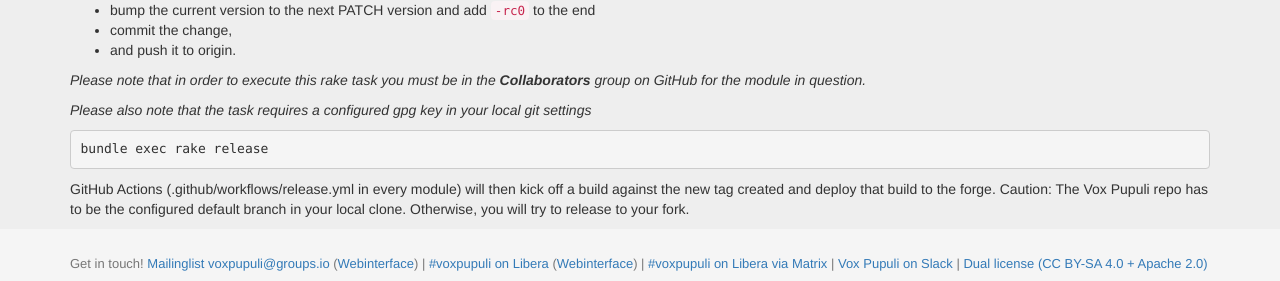
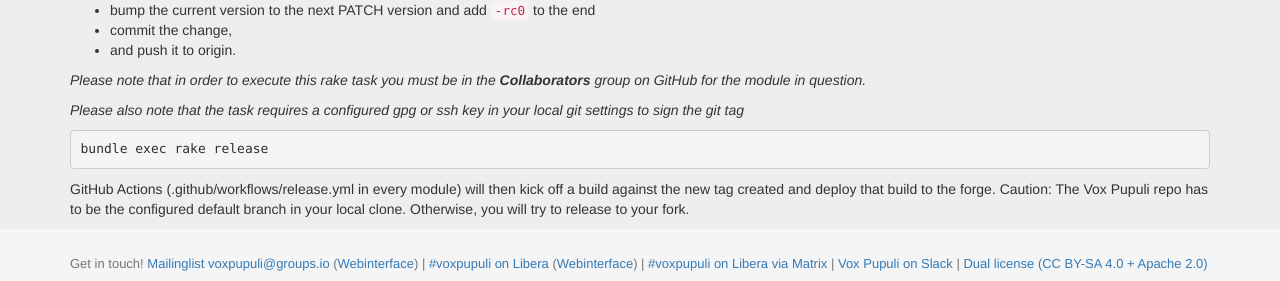
Before and after one commit to voxpupuli/voxpupuli.github.io, a Jekyll site: the page built from _docs/releasing_version.md, in a window 1280 px wide. Shown: the part 1035-1316 px from the top of the page. Built offline with Jekyll 4.4.1, drawn with Linux system fonts in a browser that asks for light colours; nearby versions of some CDN libraries.

Commit message:
Module Release: Mention ssh git signing

````diff
--- a/_docs/releasing_version.md
+++ b/_docs/releasing_version.md
@@ -72,7 +72,7 @@ Run the rake target `release`. This will:
 
 *Please note that in order to execute this rake task you must be in the __Collaborators__ group on GitHub for the module in question.*
 
-*Please also note that the task requires a configured gpg key in your local git settings*
+*Please also note that the task requires a configured gpg or ssh key in your local git settings to sign the git tag*
 
 ```bash
 bundle exec rake release
````
